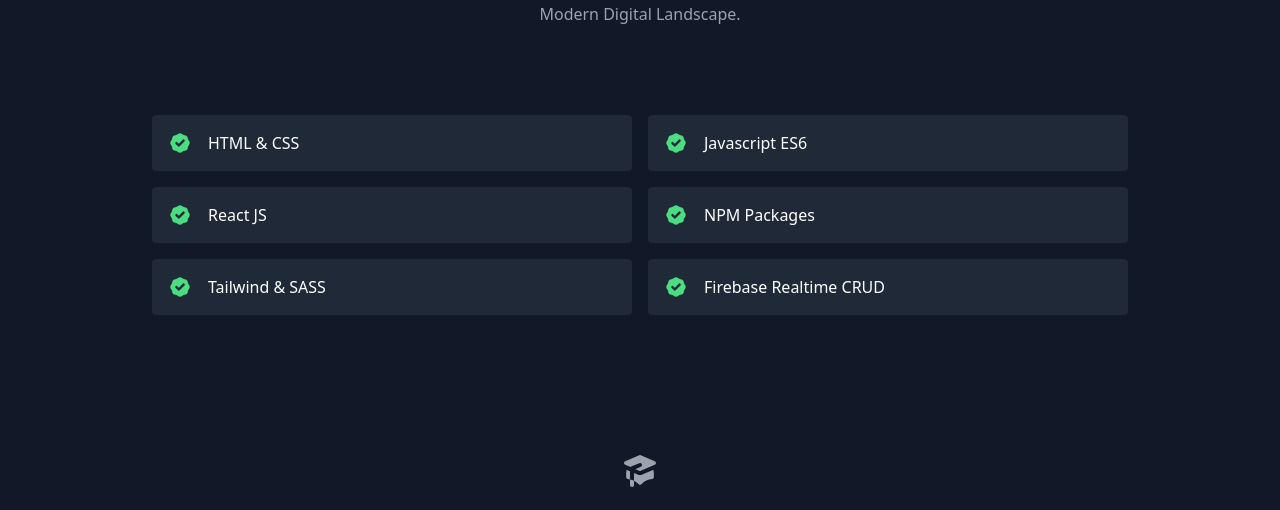
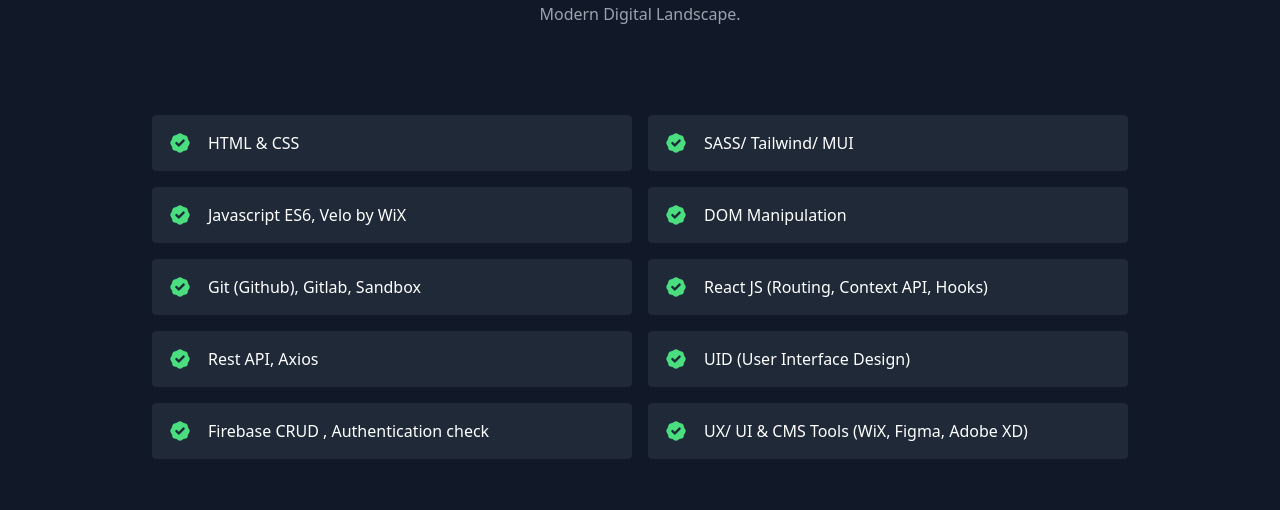
Before and after one commit to meetrishigupta/React-Portfolio, a React (Create React App) app: page / in a window 1280 px wide. Shown: the part 2002-2512 px from the top of the page. Built offline with nearby package versions, Linux system fonts and the light colour scheme.

Commit message:
resume-skills-update

```diff
--- a/src/data.js
+++ b/src/data.js
@@ -35,19 +35,31 @@
     skilly: "HTML & CSS",
   },
   {
-    skilly: "Javascript ES6",
+    skilly: "SASS/ Tailwind/ MUI",
   },
   {
-    skilly: "React JS",
+    skilly: "Javascript ES6, Velo by WiX",
   },
   {
-    skilly: "NPM Packages",
+    skilly: "DOM Manipulation",
   },
   {
-    skilly: "Tailwind & SASS",
+    skilly: "Git (Github), Gitlab, Sandbox",
   },
   {
-    skilly: "Firebase Realtime CRUD",
+    skilly: "React JS (Routing, Context API, Hooks)",
+  },
+  {
+    skilly: "Rest API, Axios",
+  },
+  {
+    skilly: "UID (User Interface Design)",
+  },
+  {
+    skilly: "Firebase CRUD , Authentication check",
+  },
+  {
+    skilly: "UX/ UI & CMS Tools (WiX, Figma, Adobe XD)",
   },
 ];
 
```
Also changed, not shown: 1 other file (tests, documents, lock files or other folders).
